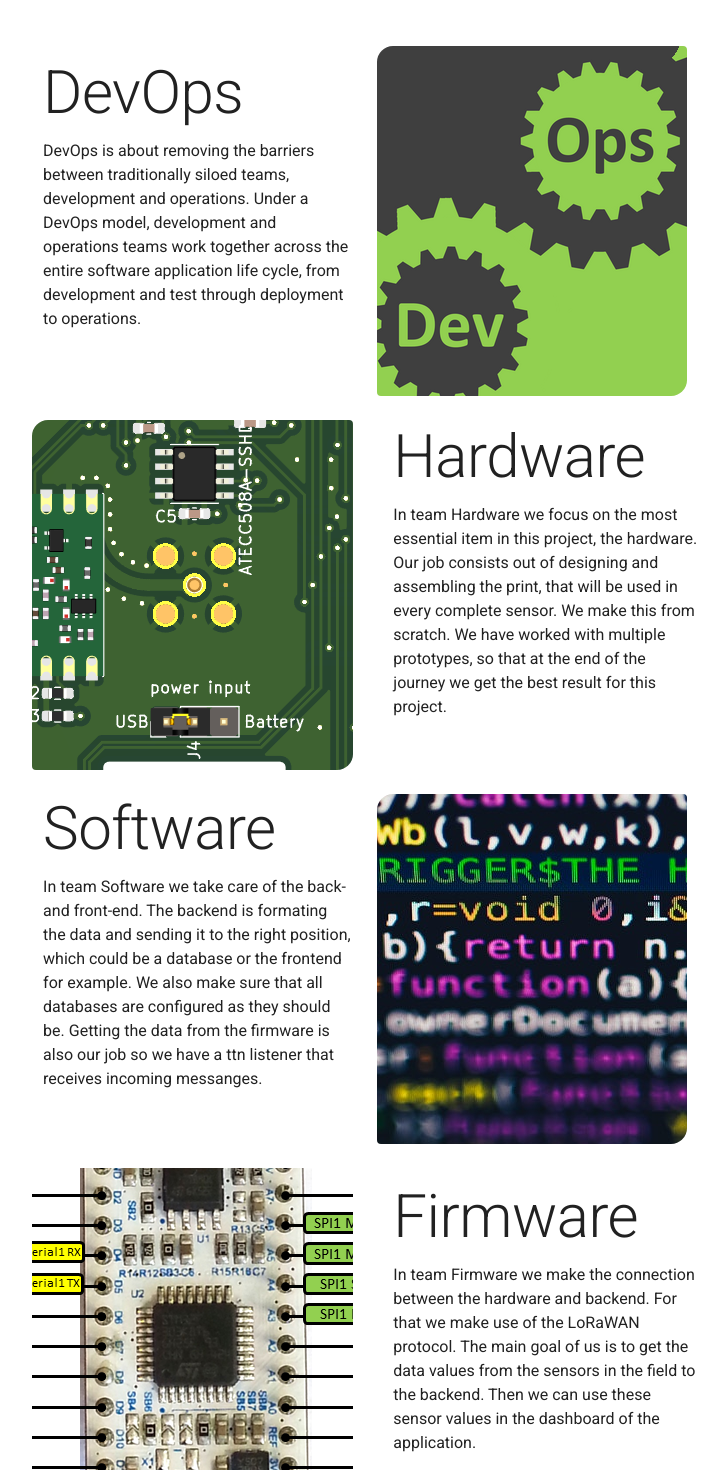
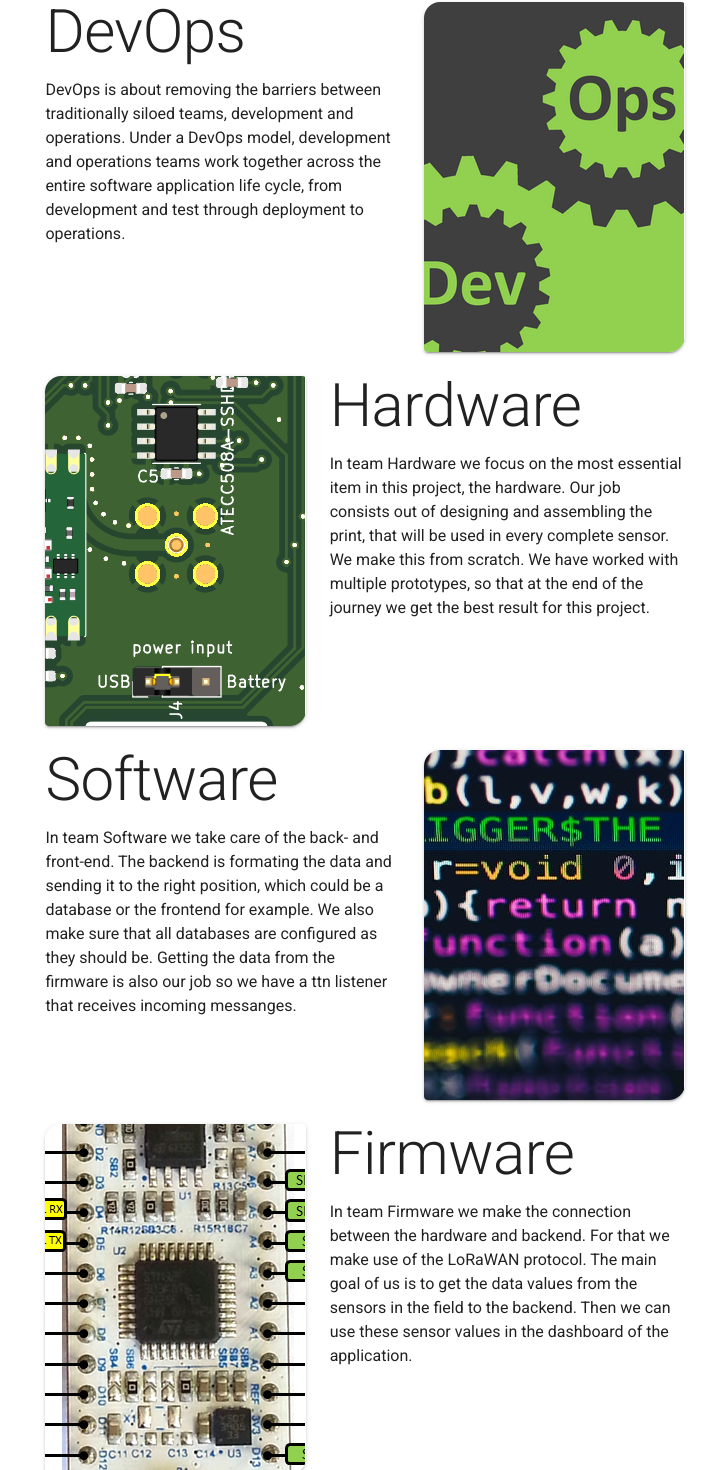
Before and after one commit to vives-projectwerk-2021/VueFrontendWebApp, a Vue app: page /about in a window 1280 px wide. Shown: the part 502-1972 px from the top of the page, without its empty margins (275-1002 px from the left). Built offline with nearby package versions, Linux system fonts and the light colour scheme; no server answers; a web font is replaced by a local one.

Commit message:
make about page mobile friendly

```diff
--- a/src/components/AboutPage.vue
+++ b/src/components/AboutPage.vue
@@ -2,7 +2,7 @@
   <div>
     <v-container>
       <v-row justify="center">
-        <v-col cols="6">
+        <v-col cols="10" md="7">
           <div class="text-center">
             <p class="text-h1">About us</p>
             <p>
@@ -23,8 +23,8 @@
           </div>
         </v-col>
       </v-row>
-      <v-row align="center" id="row">
-        <v-col>
+      <v-row justify="center" class="flex-wrap">
+        <v-col cols="10" md="4">
           <div>
             <p id="DevOps" class="text-h2">DevOps</p>
             <p>
@@ -36,7 +36,7 @@
             </p>
           </div>
         </v-col>
-        <v-col>
+        <v-col cols="8" md="3">
           <div class="text-center">
             <v-card elevation="2" shaped>
               <v-parallax
@@ -50,19 +50,8 @@
         </v-col>
       </v-row>
 
-      <v-row align="center">
-        <v-col>
-          <div class="text-center">
-            <v-card elevation="2" shaped>
-              <v-parallax
-                id="parallax2"
-                src="../assets/pcb_front_.png"
-                height="350"
-              ></v-parallax>
-            </v-card>
-          </div>
-        </v-col>
-        <v-col>
+      <v-row justify="center">
+        <v-col order-sm="1" order-md="3" cols="10" md="4">
           <div>
             <p id="hardware" class="text-h2">Hardware</p>
             <p id="hardwareText">
@@ -75,10 +64,21 @@
             </p>
           </div>
         </v-col>
+        <v-col order="2" cols="8" md="3">
+          <div class="text-center">
+            <v-card elevation="2" shaped>
+              <v-parallax
+                id="parallax2"
+                src="../assets/pcb_front_.png"
+                height="350"
+              ></v-parallax>
+            </v-card>
+          </div>
+        </v-col>
       </v-row>
 
-      <v-row align="center" id="row2">
-        <v-col>
+      <v-row justify="center">
+        <v-col cols="10" md="4">
           <div>
             <p id="DevOps" class="text-h2">Software</p>
             <p>
@@ -89,7 +89,7 @@
             </p>
           </div>
         </v-col>
-        <v-col>
+        <v-col cols="8" md="3">
           <div class="text-center">
             <v-card elevation="2" shaped>
               <v-parallax
@@ -102,19 +102,8 @@
         </v-col>
       </v-row>
 
-      <v-row align="center">
-        <v-col>
-          <div class="text-center">
-            <v-card elevation="2" shaped>
-              <v-parallax
-                id="parallax2"
-                src="../assets/firmeware.png"
-                height="350"
-              ></v-parallax>
-            </v-card>
-          </div>
-        </v-col>
-        <v-col>
+      <v-row justify="center" cols="8">
+        <v-col order-sm="1" order-md="3" cols="10" md="4">
           <div>
             <p id="hardware" class="text-h2">Firmware</p>
             <p id="hardwareText">
@@ -126,6 +115,17 @@
               Then we can use these sensor values in the dashboard of the
               application.
             </p>
+          </div>
+        </v-col>
+        <v-col order="2" cols="8" md="3">
+          <div class="text-center">
+            <v-card elevation="2" shaped>
+              <v-parallax
+                id="parallax2"
+                src="../assets/firmeware.png"
+                height="350"
+              ></v-parallax>
+            </v-card>
           </div>
         </v-col>
       </v-row>
@@ -141,39 +141,5 @@ export default {
 
 
 <style>
-#second_row_table {
-  margin-top: 10%;
-}
-#parallax1 {
-  width: 100%;
-  /* display: block;
-  margin: 0 auto; */
-  float: left;
-}
-#parallax2 {
-  width: 59%;
-  /* display: block;
-  margin: 0 auto; */
-  float: right;
-}
-#row {
-  margin-left: 20%;
-  margin-right: 20%;
-  margin-top: 5%;
-}
-#row2 {
-  margin-left: 20%;
-  margin-right: 20%;
-}
-#DevOps {
-  margin-top: -10%;
-}
-#hardware {
-  margin-top: -5%;
-  margin-left: 3%;
-}
-#hardwareText {
-  margin-left: 3%;
-  margin-right: 41%;
-}
+
 </style>
```
Also changed, not shown: 1 other file (tests, documents, lock files or other folders).
